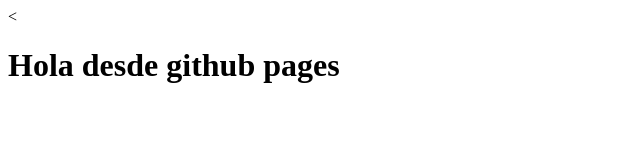
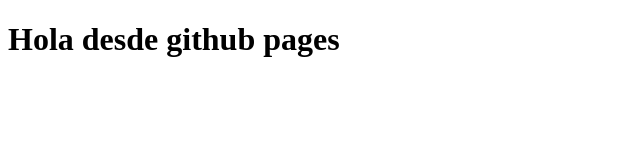
Before and after one commit to CandelarioJorge/PWUm, a plain HTML site: page index.html in a window 1280 px wide. Shown: the whole page, without its empty margins (0-640 px from the left). Drawn offline with Linux system fonts and the light colour scheme.

Commit message:
correccion de errores

```diff
--- a/index.html
+++ b/index.html
@@ -5,7 +5,7 @@
     <title>desde git</title>
   </head>
   <body>
-    <<h1>Hola desde github pages</h1>
+    <h1>Hola desde github pages</h1>
 
   </body>
 </html>
```
